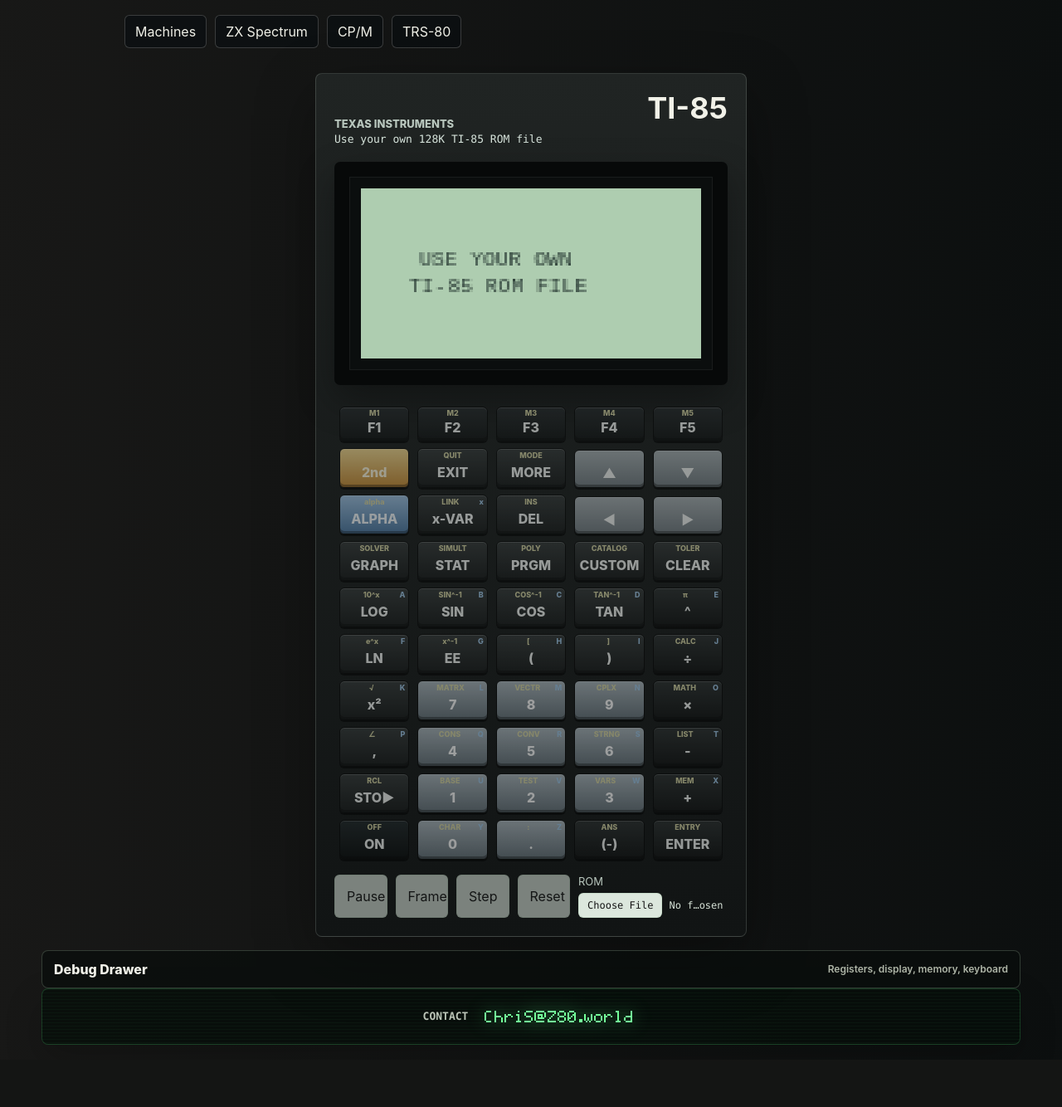
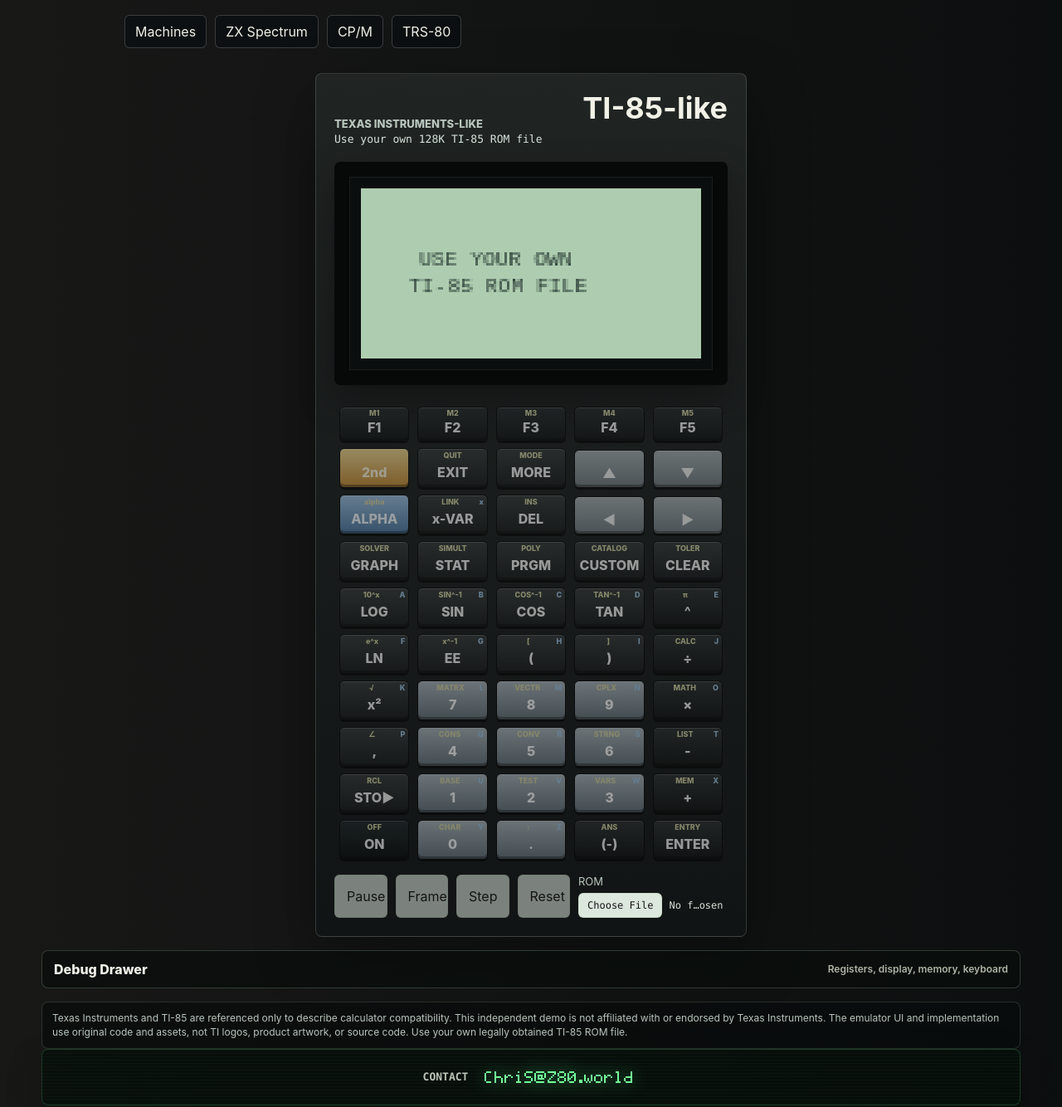
Before and after one commit to chriswilson2020/zx-spectrum-emulator, a website: page public/ti85.html in a window 1280 px wide. Shown: the top 1334 px of the page at 83% size. Before the commit the page ends 1277 px from the top, so only its background shows below. Drawn offline with Linux system fonts and the light colour scheme; files that its build step writes are made by us from their sources; no server answers; files whose address does not match are found by name.

Commit message:
Clarify TI-85 compatibility wording

```diff
--- a/public/styles.css
+++ b/public/styles.css
@@ -1586,6 +1586,19 @@
   grid-area: display;
 }
 
+.ti85-legal-note {
+  justify-self: center;
+  width: min(1180px, calc(100vw - 36px));
+  margin: 0;
+  border: 1px solid rgba(174, 205, 176, 0.18);
+  border-radius: 8px;
+  background: rgba(7, 10, 10, 0.62);
+  color: #b8c6bd;
+  padding: 10px 12px;
+  font-size: 12px;
+  line-height: 1.45;
+}
+
 @media (max-width: 780px) {
   .selector-hero {
     min-height: 520px;
--- a/public/ti85.html
+++ b/public/ti85.html
@@ -3,7 +3,7 @@
   <head>
     <meta charset="utf-8">
     <meta name="viewport" content="width=device-width, initial-scale=1">
-    <title>TI-85</title>
+    <title>TI-85-like</title>
     <link rel="icon" href="data:,">
     <link rel="stylesheet" href="./public/styles.css">
   </head>
@@ -15,16 +15,16 @@
         <a href="./cpm.html">CP/M</a>
         <a href="./trs80.html">TRS-80</a>
       </nav>
-      <section class="ti85-frame" aria-label="TI-85 viewer">
+      <section class="ti85-frame" aria-label="TI-85-like viewer">
         <header>
-          <p>Texas Instruments</p>
-          <h1>TI-85</h1>
+          <p>Texas Instruments-like</p>
+          <h1>TI-85-like</h1>
           <output id="ti85Status">Loading ROM</output>
         </header>
         <div class="ti85-lcd-bezel">
-          <canvas id="ti85Screen" width="128" height="64" tabindex="0" aria-label="TI-85 LCD display"></canvas>
+          <canvas id="ti85Screen" width="128" height="64" tabindex="0" aria-label="TI-85-like LCD display"></canvas>
         </div>
-        <section id="ti85Keypad" class="ti85-keypad" aria-label="TI-85 keypad"></section>
+        <section id="ti85Keypad" class="ti85-keypad" aria-label="TI-85-like keypad"></section>
         <div class="ti85-controls">
           <button id="ti85RunPause" type="button" aria-label="Pause" disabled>Pause</button>
           <button id="ti85StepFrame" type="button" disabled>Frame</button>
@@ -69,6 +69,12 @@
           </div>
         </section>
       </details>
+      <p class="ti85-legal-note">
+        Texas Instruments and TI-85 are referenced only to describe calculator compatibility.
+        This independent demo is not affiliated with or endorsed by Texas Instruments. The
+        emulator UI and implementation use original code and assets, not TI logos, product
+        artwork, or source code. Use your own legally obtained TI-85 ROM file.
+      </p>
     </main>
     <footer class="site-contact-footer">
       <span>Contact</span>
```
Also changed, not shown: public/index.html (+1 -1 lines), test/pages.test.js (+6 -1 lines).
